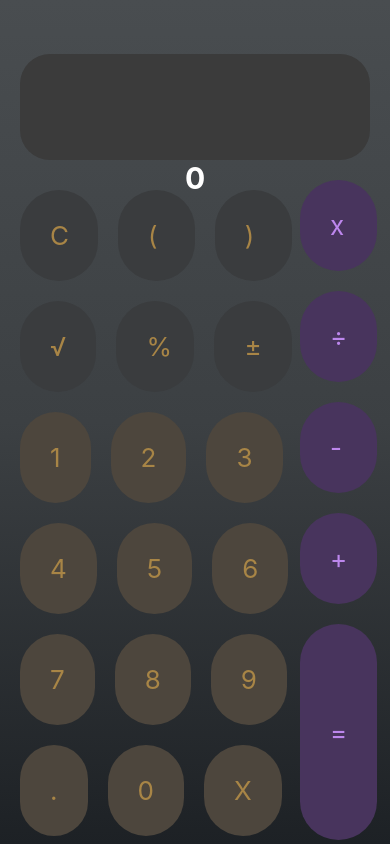
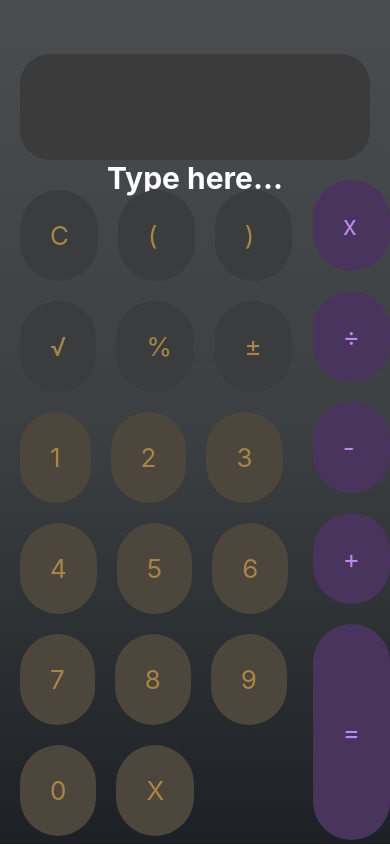
Before and after one commit to davidglauber/CalUI, a React Native app: screen / in a window 390 px wide. Built offline with nearby package versions, Linux system fonts and the light colour scheme.

Commit message:
Adjusting flatlist style

```diff
--- a/src/components/operatorsAndNumbers.tsx
+++ b/src/components/operatorsAndNumbers.tsx
@@ -1,12 +1,109 @@
-import React, { useState } from "react";
+import React from "react";
 import { StatusBar } from 'expo-status-bar';
-import { StyleSheet, Text, TouchableOpacity, View, useWindowDimensions } from 'react-native';
+import { StyleSheet, Text, TouchableOpacity, View, useWindowDimensions, FlatList } from 'react-native';
 import { DigitContext } from '../providers/digit';
 
 
 export default function OperatorsAndNumbers() {
     const { width, height } = useWindowDimensions();
-    const { initialValue, setInitialValue } = React.useContext(DigitContext);
+    const { initialValue, setInitialValue } = React.useContext(DigitContext); //this method calls the data of context and retrieve in this page
+
+    const digitsArray = [
+            {
+                title: 'C',
+                type: 'specialChar'
+            },
+            {
+                title: '( ',
+                type: 'specialChar'
+            },
+            {
+                title: ') ',
+                type: 'specialChar'
+            },
+            {
+                title: '√',
+                type: 'specialChar'
+            },
+            {
+                title: '%',
+                type: 'specialChar'
+            },
+            {
+                title: '±',
+                type: 'specialChar'
+            },
+
+
+
+
+            {
+                title: '1',
+                type: 'normalChar'
+            },
+            {
+                title: '2',
+                type: 'normalChar'
+            },
+            {
+                title: '3',
+                type: 'normalChar'
+            },
+            {
+                title: '4',
+                type: 'normalChar'
+            },
+            {
+                title: '5',
+                type: 'normalChar'
+            },
+            {
+                title: '6',
+                type: 'normalChar'
+            },
+            {
+                title: '7',
+                type: 'normalChar'
+            },
+            {
+                title: '8',
+                type: 'normalChar'
+            },
+            {
+                title: '9',
+                type: 'normalChar'
+            },
+            {
+                title: '0',
+                type: 'normalChar'
+            },
+            {
+                title: 'X',
+                type: 'erase'
+            },
+
+
+            {
+                title: 'x',
+                type: 'operators'
+            },
+            {
+                title: '÷',
+                type: 'operators'
+            },
+            {
+                title: '-',
+                type: 'operators'
+            },
+            {
+                title: '+',
+                type: 'operators'
+            },
+            {
+                title: '=',
+                type: 'operators'
+            },
+        ];
 
     const styles = StyleSheet.create({
         numbersStyle: {
@@ -41,73 +138,47 @@ export default function OperatorsAndNumbers() {
     })
 
 
-    return(
-        <View style={{flexDirection: 'row'}}>
-                <View style={styles.numsAndSymbolsView}>
-                    <TouchableOpacity onPress={() => setInitialValue('C')} style={styles.operators}>
-                        <Text style={styles.specialCharStyle}>C</Text>
-                    </TouchableOpacity>
-                    <TouchableOpacity style={styles.operators}>
-                        <Text style={styles.specialCharStyle}>( </Text>
-                    </TouchableOpacity>
-                    <TouchableOpacity style={styles.operators}>
-                        <Text style={styles.specialCharStyle}>) </Text>
-                    </TouchableOpacity>
-                    <TouchableOpacity style={styles.operators}>
-                        <Text style={styles.specialCharStyle}>√</Text>
-                    </TouchableOpacity>
-                    <TouchableOpacity style={styles.operators}>
-                        <Text style={styles.specialCharStyle}>%</Text>
-                    </TouchableOpacity>
-                    <TouchableOpacity style={styles.operators}>
-                        <Text style={styles.specialCharStyle}>±</Text>
-                    </TouchableOpacity>
-
-
-                    <TouchableOpacity style={styles.numbersStyle}>
-                        <Text style={styles.specialCharStyle}>1</Text>
-                    </TouchableOpacity>
-                    <TouchableOpacity style={styles.numbersStyle}>
-                        <Text style={styles.specialCharStyle}>2</Text>
-                    </TouchableOpacity>
-                    <TouchableOpacity style={styles.numbersStyle}>
-                        <Text style={styles.specialCharStyle}>3</Text>
-                    </TouchableOpacity>
-                    <TouchableOpacity style={styles.numbersStyle}>
-                        <Text style={styles.specialCharStyle}>4</Text>
-                    </TouchableOpacity>
-                    <TouchableOpacity style={styles.numbersStyle}>
-                        <Text style={styles.specialCharStyle}>5</Text>
-                    </TouchableOpacity>
-                    <TouchableOpacity style={styles.numbersStyle}>
-                        <Text style={styles.specialCharStyle}>6</Text>
-                    </TouchableOpacity>
-                    <TouchableOpacity style={styles.numbersStyle}>
-                        <Text style={styles.specialCharStyle}>7</Text>
-                    </TouchableOpacity>
-                    <TouchableOpacity style={styles.numbersStyle}>
-                        <Text style={styles.specialCharStyle}>8</Text>
-                    </TouchableOpacity>
-                    <TouchableOpacity style={styles.numbersStyle}>
-                        <Text style={styles.specialCharStyle}>9</Text>
-                    </TouchableOpacity>
-                    <TouchableOpacity style={styles.numbersStyle}>
-                        <Text style={styles.specialCharStyle}>.</Text>
-                    </TouchableOpacity>
-                    <TouchableOpacity style={styles.numbersStyle}>
-                        <Text style={styles.specialCharStyle}>0</Text>
-                    </TouchableOpacity>
-                    <TouchableOpacity style={styles.numbersStyle}>
-                        <Text style={styles.specialCharStyle}>X</Text>
-                    </TouchableOpacity>
+    function makeid(length: number) {
+        var result           = '';
+        var characters       = 'ABCDEFGHIJKLMNOPQRSTUVWXYZabcdefghijklmnopqrstuvwxyz0123456789';
+        var charactersLength = characters.length;
+        for ( var i = 0; i < length; i++ ) {
+          result += characters.charAt(Math.floor(Math.random() *
+     charactersLength));
+       }
+       return result;
+    }
 
 
 
+    return(
+        <View style={{flexDirection: 'row'}}>
+            <FlatList
+                data={digitsArray}
+                numColumns={3}
+                keyExtractor={item => makeid(10)}
+                renderItem={({item}) => (
+                    <View style={styles.numsAndSymbolsView}>
+                        {item.type == "specialChar" &&
+                            <TouchableOpacity onPress={() => setInitialValue(item.title)} style={styles.operators}>
+                                <Text style={styles.specialCharStyle}>{item.title}</Text>
+                            </TouchableOpacity>
+                        }
 
+                        {item.type == "normalChar" &&
+                            <TouchableOpacity onPress={() => setInitialValue(item.title)} style={styles.numbersStyle}>
+                                <Text style={styles.specialCharStyle}>{item.title}</Text>
+                            </TouchableOpacity>
+                        }
 
+                        {item.type == "erase" &&
+                            <TouchableOpacity onPress={() => setInitialValue('Type here...')} style={styles.numbersStyle}>
+                                <Text style={styles.specialCharStyle}>X</Text>
+                            </TouchableOpacity>
+                        }
 
-                    <StatusBar style="auto" />
                     </View>
+                    )} />
 
                     <View style={{flexDirection:'column'}}>
                         <TouchableOpacity style={{padding:30, maxWidth: width/5, maxHeight: height/9, backgroundColor:'#48345D', borderRadius:40, elevation:10}}>
@@ -126,6 +197,7 @@ export default function OperatorsAndNumbers() {
                             <Text style={{color:'#BD87ED', fontSize: 26}}>=</Text>
                         </TouchableOpacity>
                     </View>
+                    <StatusBar style="auto" />
         </View>
     );
 }
--- a/src/providers/digit.tsx
+++ b/src/providers/digit.tsx
@@ -4,7 +4,7 @@ export const DigitContext = React.createContext({});
 
 
 export const DigitProvider = (props: any) => {
-    const [ initialValue, setInitialValue ] = useState(0);
+    const [ initialValue, setInitialValue ] = useState<number | string>('Type here...');
 
     return(
         <DigitContext.Provider value={{initialValue, setInitialValue}}>
```
Lines whose indentation alone changed are shown as unchanged.
